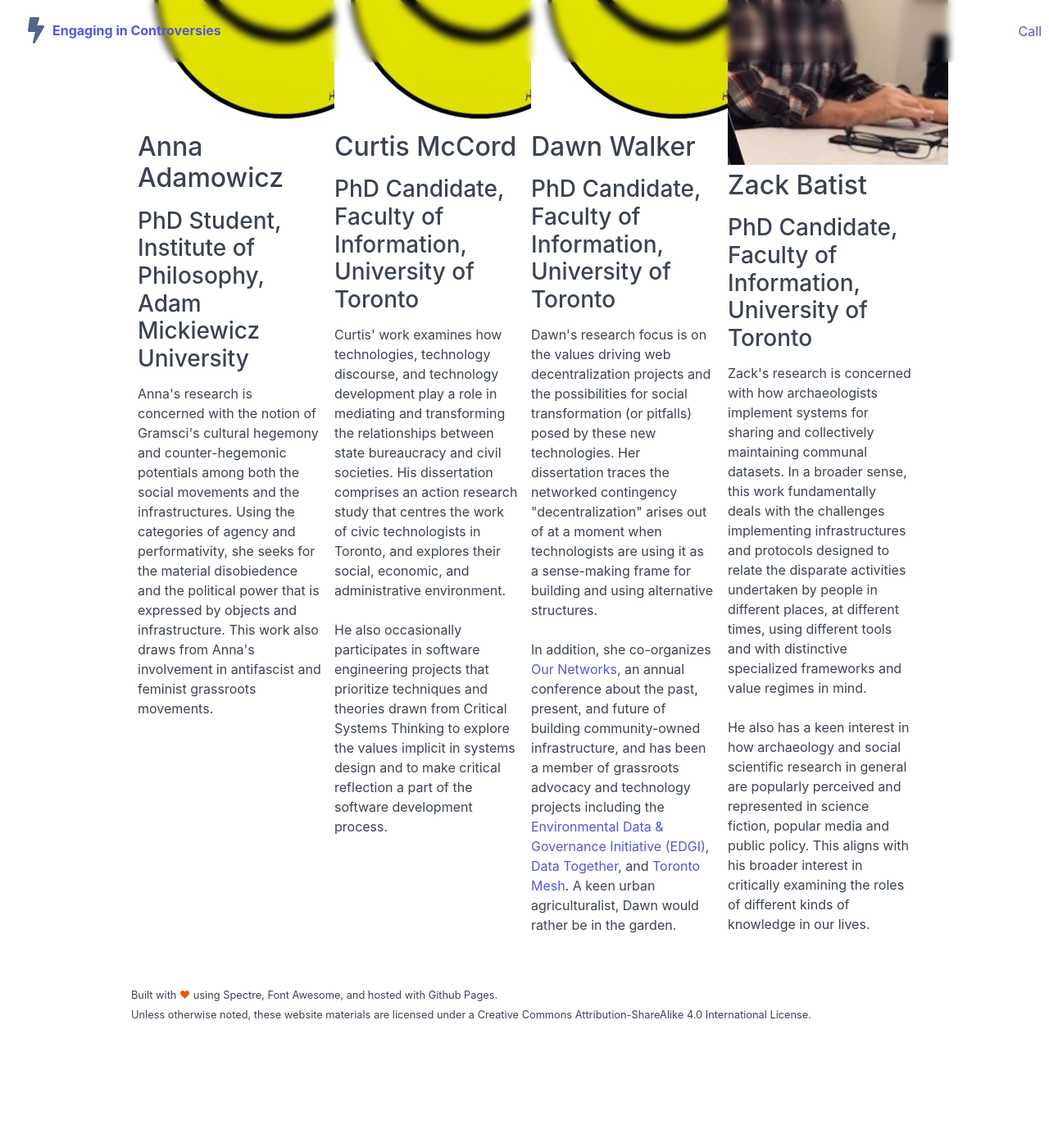
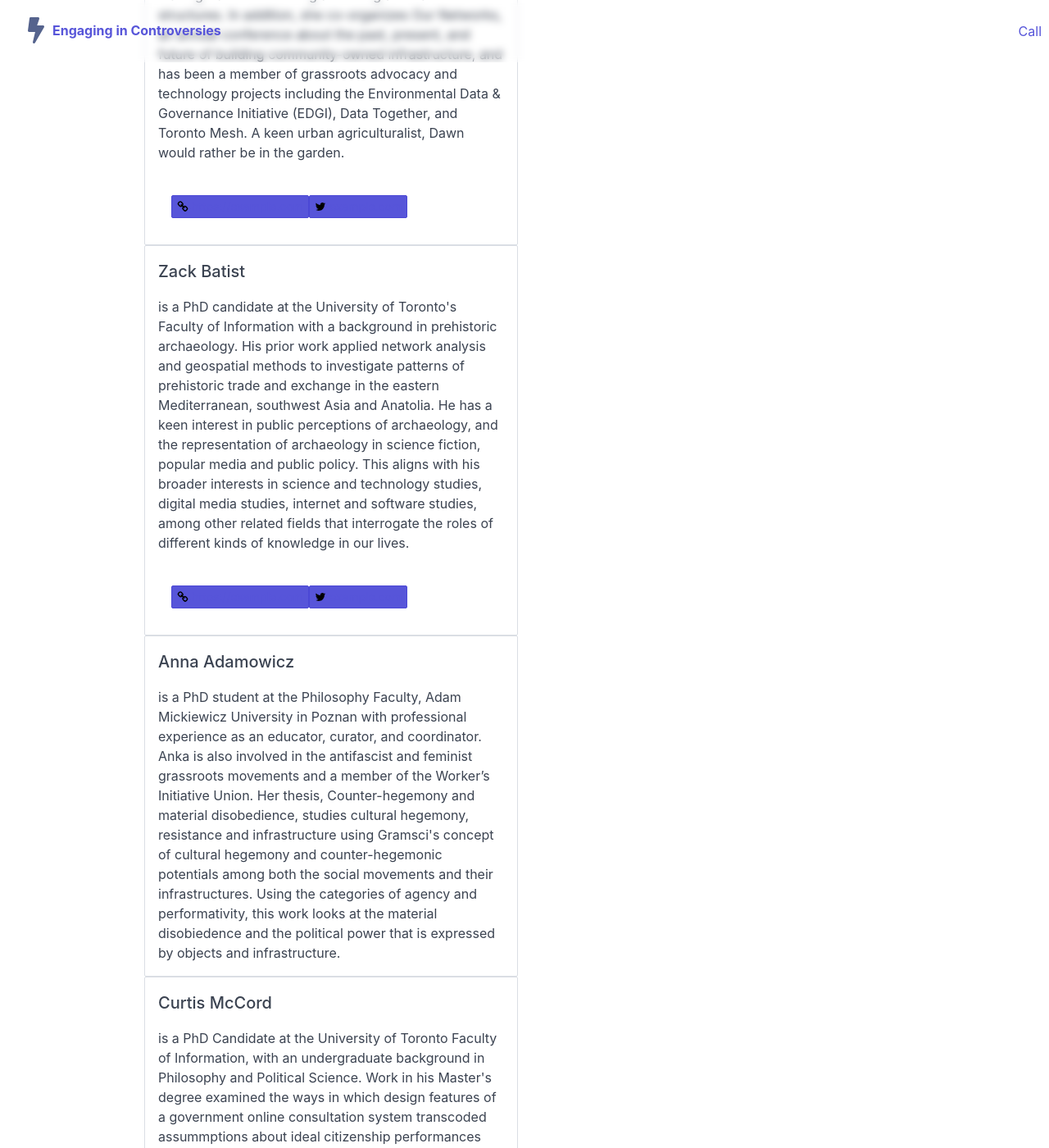
Before and after one commit to remakingresearch/remakingresearch-archived, a Jekyll site: the page built from organizers.md, in a window 1280 px wide and 1400 px high, scrolled down 497 px. Shown: the whole window at 82% size. Built offline with Jekyll 4.4.1, drawn with Linux system fonts in a browser that asks for light colours; nearby versions of some CDN libraries; our own code applies the rules of GitHub Pages for plain Markdown files; before the commit the page ends 1765 px from its top, so only the background shows below that; some of the changed text lies outside the part shown.

Commit message:
fixed extra grid cell being generated

```diff
--- a/organizers.md
+++ b/organizers.md
@@ -1,46 +1,38 @@
 ---
 layout: page
+title: Organizers
 ---
 
-# Organizing Committee
+<!-- choose random first organizer and have that set the order -->
+{% assign min = 1 %}
+{% assign max = site.data.organizers.size %}
+{% assign diff = max | minus: min %}
+{% assign random_number = "now" | date: "%s" | modulo: diff | plus: min %}
 
-<div class="container">
-  <div class="columns">
-    <div class="column col-3">
-<img src="assets/smiley.jpg">
-<h2>Anna Adamowicz</h2>
-<h3>PhD Student, Institute of Philosophy, Adam Mickiewicz University</h3>
-<p>
-Anna's research is concerned with the notion of Gramsci's cultural hegemony and counter-hegemonic potentials among both the social movements and the infrastructures. Using the categories of agency and performativity, she seeks for the material disobiedence and the political power that is expressed by objects and infrastructure. This work also draws from Anna's involvement in antifascist and feminist grassroots movements.</p>
-</div>
+{% assign organizers = site.data.organizers %}
+{% assign sorted_organizers = '' | split: '' %}
+{% assign organizer_count = random_number %}
 
-<div class="column col-3">
-<img src="assets/smiley.jpg">
-<h2>Curtis McCord</h2>
-<h3>PhD Candidate, Faculty of Information, University of Toronto</h3>
-<p>Curtis' work examines how technologies, technology discourse, and technology development play a role in mediating and transforming the relationships between state bureaucracy and civil societies. His dissertation comprises an action research study that centres the work of civic technologists in Toronto, and explores their social, economic, and administrative environment.</p>
+{% for counter in (min..max) %}
+  {% assign array_end = organizer_count | modulo: 3 %}
+  {% if array_end == 0 %}
+    {% if organizer_count == 0 %}
+      {% assign organizer_count = organizer_count | plus: 1 %}
+    {% else %}
+      {% assign organizer_count = organizer_count | minus: 3 %}
+    {% endif %}
+  {% else %}
+    {% assign organizer_count = organizer_count | plus: 1 %}
+  {% endif %}
+  {% assign sorted_organizers = sorted_organizers | push: organizers[organizer_count] %}
+{% endfor %}
 
-<p>He also occasionally participates in software engineering projects that prioritize techniques and theories drawn from Critical Systems Thinking to explore the values implicit in systems design and to make critical reflection a part of the software development process.</p>
-</div>
-
-<div class="column col-3">
-<img src="assets/smiley.jpg">
-<h2>Dawn Walker</h2>
-<h3>PhD Candidate, Faculty of Information, University of Toronto</h3>
-<p>Dawn's research focus is on the values driving web decentralization projects and the possibilities for social transformation (or pitfalls) posed by these new technologies. Her dissertation traces the networked contingency "decentralization" arises out of at a moment when technologists are using it as a sense-making frame for building and using alternative structures.</p>
-
-<p>In addition, she co-organizes <a href="https://ournetworks.ca/">Our Networks</a>, an annual conference about the past, present, and future of building community-owned infrastructure, and has been a member of grassroots advocacy and technology projects including the <a href="https://envirodatagov.org/">Environmental Data & Governance Initiative (EDGI)</a>, <a href="https://datatogether.org/">Data Together</a>, and <a href="https://tomesh.net/">Toronto Mesh</a>. A keen urban agriculturalist, Dawn would rather be in the garden.</p>
-
-</div>
-
-<div class="column col-3">
-<img src="assets/zack.jpg">
-<h2>Zack Batist</h2>
-<h3>PhD Candidate, Faculty of Information, University of Toronto</h3>
-<p>Zack's research is concerned with how archaeologists implement systems for sharing and collectively maintaining communal datasets. In a broader sense, this work fundamentally deals with the challenges implementing infrastructures and protocols designed to relate the disparate activities undertaken by people in different places, at different times, using different tools and with distinctive specialized frameworks and value regimes in mind.</p>
-
-<p>He also has a keen interest in how archaeology and social scientific research in general are popularly perceived and represented in science fiction, popular media and public policy. This aligns with his broader interest in critically examining the roles of different kinds of knowledge in our lives.</p>
-</div>
-
+<div class="section section-updates">
+  <div class="container grid-lg">
+      <div class="column col-6">
+      {% for organizer in sorted_organizers %}
+        {% include organizer-card.html %}
+      {% endfor %}
+      </div>
   </div>
 </div>
```
